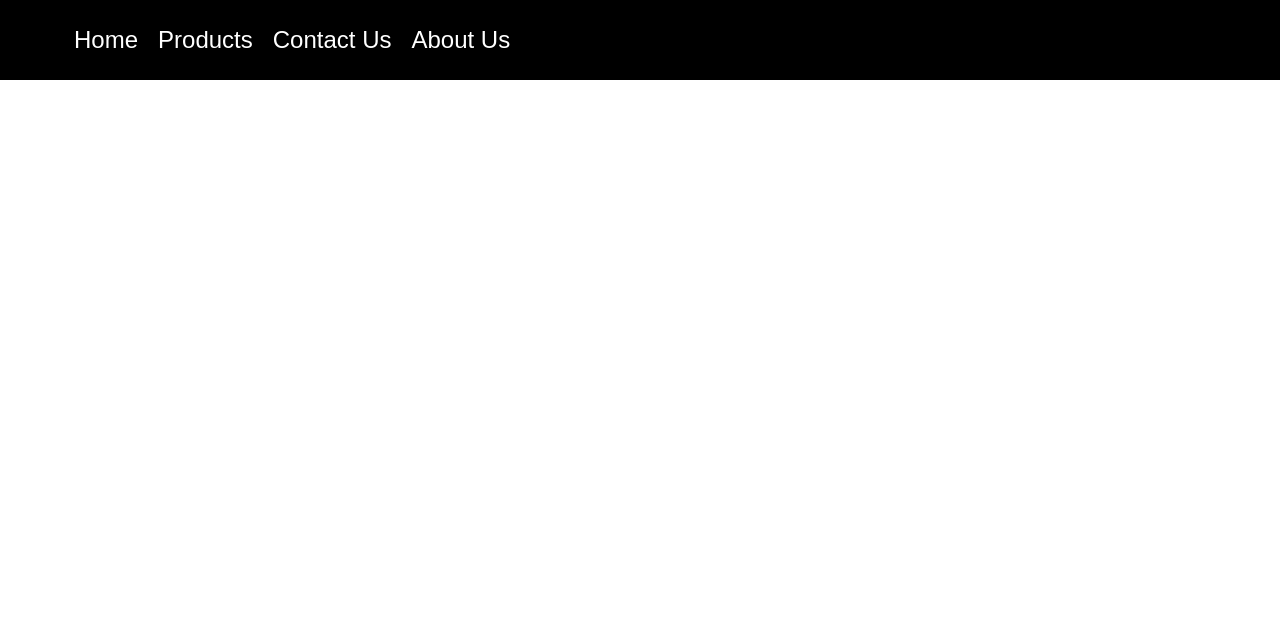
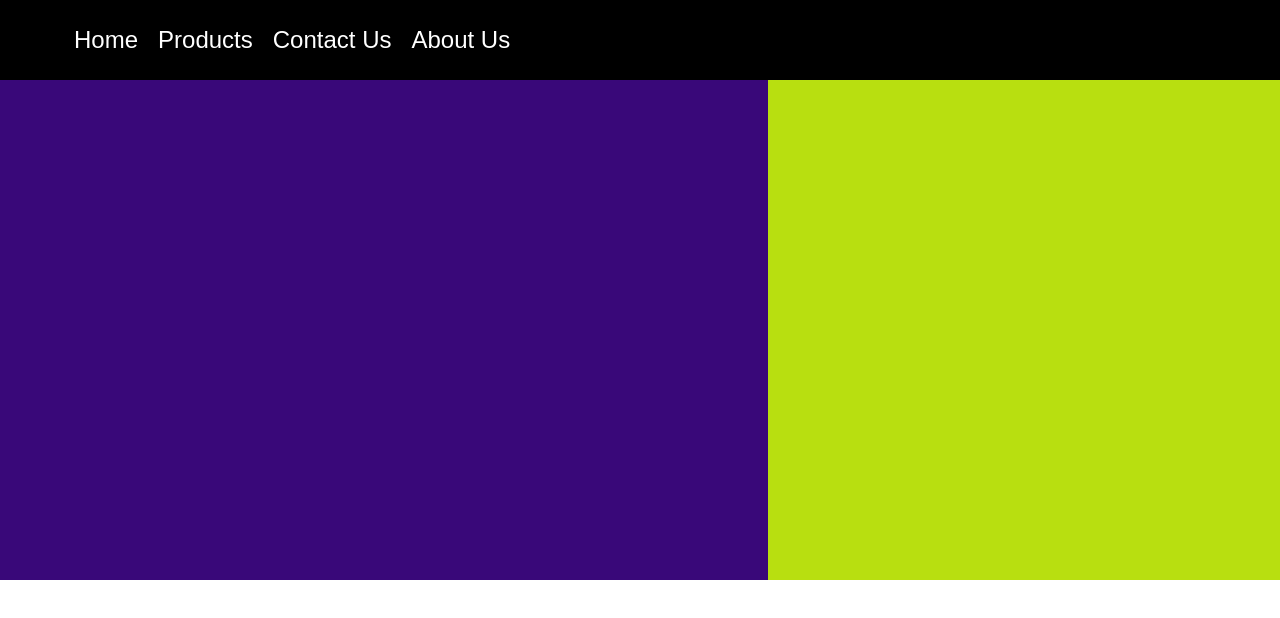
Before and after one commit to Danfirech/dan-portfolio, a React (Create React App) app: page /about in a window 1280 px wide. Shown: the top 618 px of the page. Built offline with nearby package versions, Linux system fonts and the light colour scheme.

Commit message:
profile box setup

```diff
--- a/src/App.js
+++ b/src/App.js
@@ -1,6 +1,7 @@
 import react from "react";
 import { BrowserRouter as Router, Routes, Route } from "react-router-dom";
 import Navbar from "./components/NavBar";
+import ProfilePic from "./components/ProfilePic";
 
 function App() {
   return (
@@ -11,6 +12,7 @@ function App() {
         <Route path="/projects" />
         <Route path="/about" />
       </Routes>
+      <ProfilePic />
     </Router>
   );
 }
--- /dev/null
+++ b/src/components/ProfilePic.js
@@ -0,0 +1,18 @@
+import React, { useState } from "react";
+
+import {
+  PageContainer,
+  LeftContainer,
+  RightContainer,
+} from "../styles/ProfilePic.style";
+
+function ProfilePic() {
+  return (
+    <PageContainer>
+      <LeftContainer></LeftContainer>
+      <RightContainer></RightContainer>
+    </PageContainer>
+  );
+}
+
+export default ProfilePic;
--- /dev/null
+++ b/src/styles/ProfilePic.style.js
@@ -0,0 +1,20 @@
+import styled from "styled-components";
+
+export const PageContainer = styled.div`
+  display: flex;
+  align-items: row;
+  height: 500px;
+  width: 100%;
+`;
+
+export const LeftContainer = styled.div`
+  height: 500px;
+  width: 60%;
+  background-color: #390879;
+`;
+
+export const RightContainer = styled.div`
+  height: 500px;
+  width: 40%;
+  background-color: #b8df10;
+`;
```
